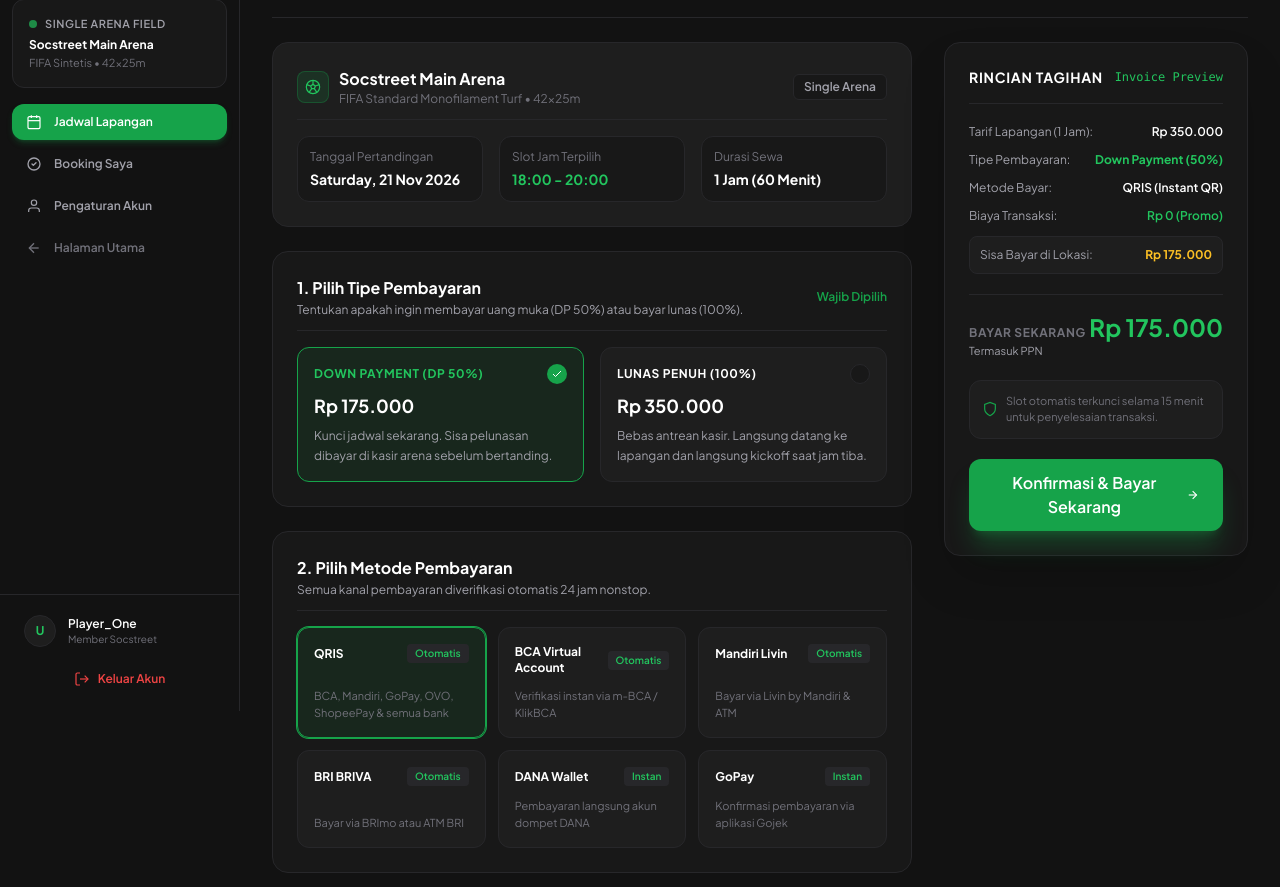
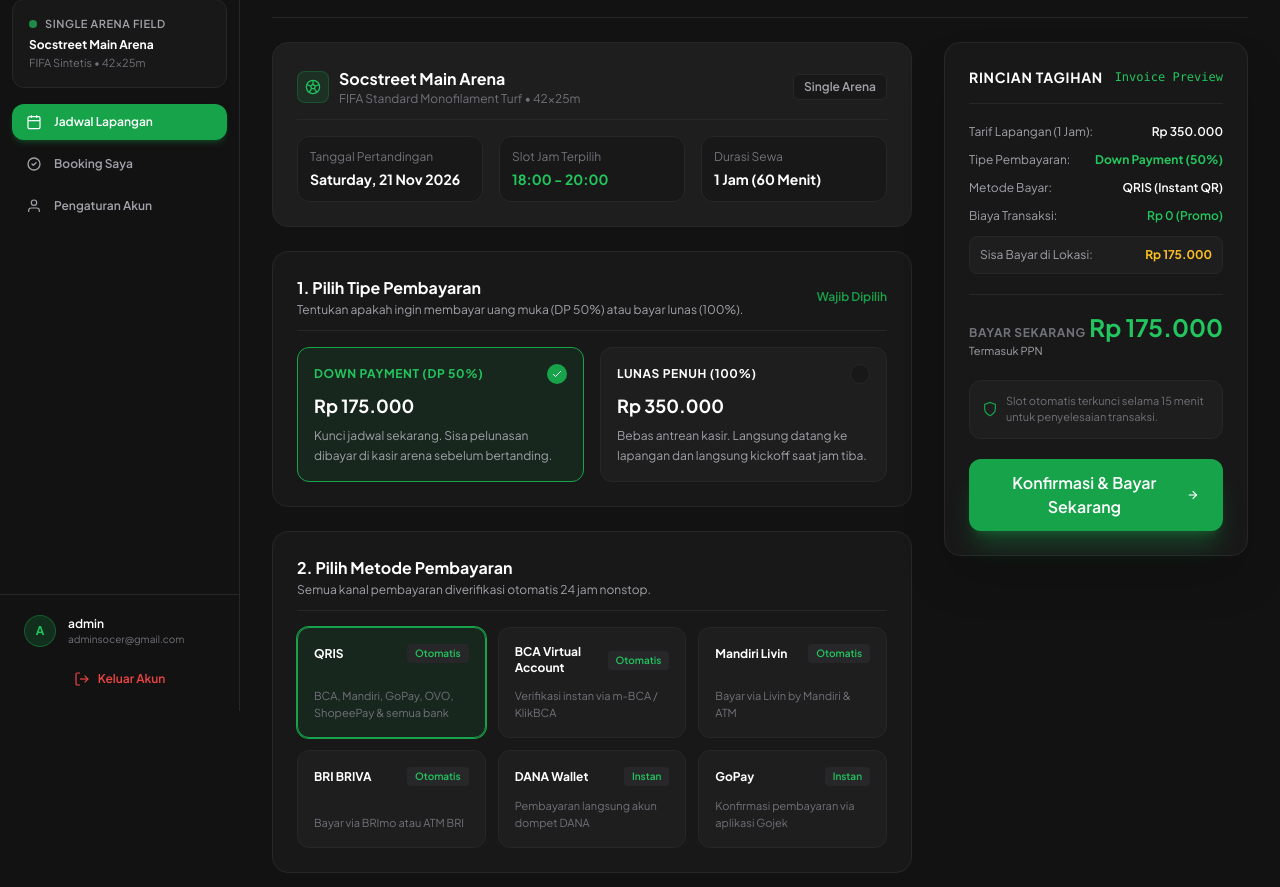
Before and after one commit to satriafzal/socstreet_web, a Laravel app: page /checkout in a window 1280 px wide. Shown: the part 89-976 px from the top of the page. Run offline with Laravel 12, Linux system fonts and the light colour scheme; a user stored in the database is signed in; data comes from the database, SQL or seed files in the repository; some libraries are stand-ins or nearby versions.

Commit message:
update dashboard.blade.php

```diff
--- a/resources/views/components/layouts/dashboard.blade.php
+++ b/resources/views/components/layouts/dashboard.blade.php
@@ -59,12 +59,6 @@
                         <x-icon name="user" class="w-4 h-4 shrink-0" />
                         <span>Pengaturan Akun</span>
                     </a>
-
-                    <!-- Back to Home -->
-                    <a href="{{ route('home') }}" class="flex items-center gap-3 px-3.5 py-2.5 rounded-xl text-xs font-semibold text-[#71717A] hover:text-white hover:bg-[#1E1E1E] transition-all">
-                        <x-icon name="arrow-left" class="w-4 h-4 shrink-0" />
-                        <span>Halaman Utama</span>
-                    </a>
                 </nav>
             </div>
 
@@ -72,20 +66,23 @@
             <div class="p-4 border-t border-[#27272A] bg-[#121212] space-y-3">
                 <!-- User Profile Snippet -->
                 <div class="flex items-center gap-3 px-2 py-1">
-                    <div class="w-8 h-8 rounded-full bg-[#1E1E1E] border border-[#27272A] flex items-center justify-center text-[#22C55E] font-bold text-xs">
-                        U
+                    <div class="w-8 h-8 rounded-full bg-[#16A34A]/20 border border-[#16A34A]/40 flex items-center justify-center text-[#22C55E] font-bold text-xs">
+                        {{ strtoupper(substr(auth()->user()->username ?? 'U', 0, 1)) }}
                     </div>
                     <div class="truncate flex-1">
-                        <p class="text-xs font-semibold text-white truncate">Player_One</p>
-                        <p class="text-[10px] text-[#71717A] truncate">Member Socstreet</p>
+                        <p class="text-xs font-semibold text-white truncate">{{ auth()->user()->username ?? 'Member' }}</p>
+                        <p class="text-[10px] text-[#71717A] truncate">{{ auth()->user()->email ?? 'member@socstreet.com' }}</p>
                     </div>
                 </div>
 
-                <!-- Logout Button (Design 4.D.2) -->
-                <a href="{{ route('home') }}" class="w-full flex items-center justify-center gap-2 px-3 py-2 rounded-lg text-xs font-semibold text-[#EF4444] hover:bg-[#EF4444]/10 transition-colors">
-                    <x-icon name="logout" class="w-4 h-4" />
-                    <span>Keluar Akun</span>
-                </a>
+                <!-- Logout Button -->
+                <form action="{{ route('logout') }}" method="POST" class="w-full">
+                    @csrf
+                    <button type="submit" class="w-full flex items-center justify-center gap-2 px-3 py-2 rounded-lg text-xs font-semibold text-[#EF4444] hover:bg-[#EF4444]/10 transition-colors">
+                        <x-icon name="logout" class="w-4 h-4" />
+                        <span>Keluar Akun</span>
+                    </button>
+                </form>
             </div>
         </aside>
 
```
